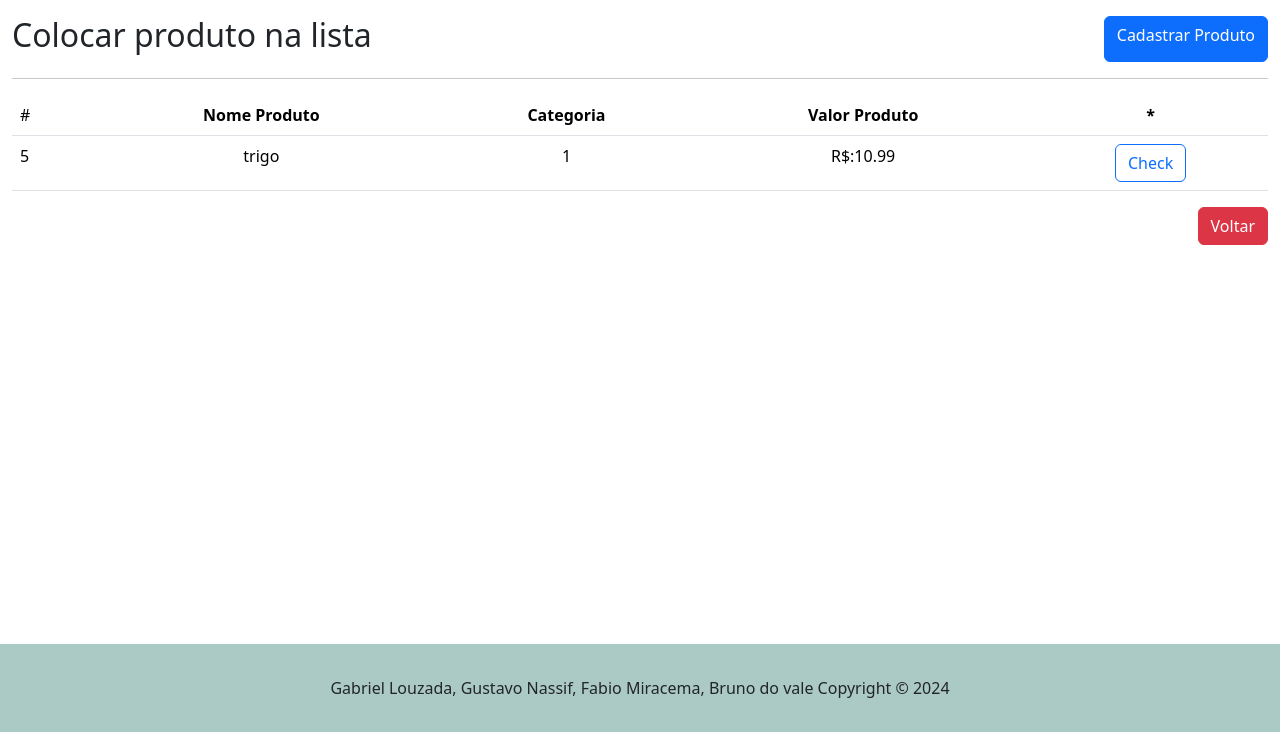
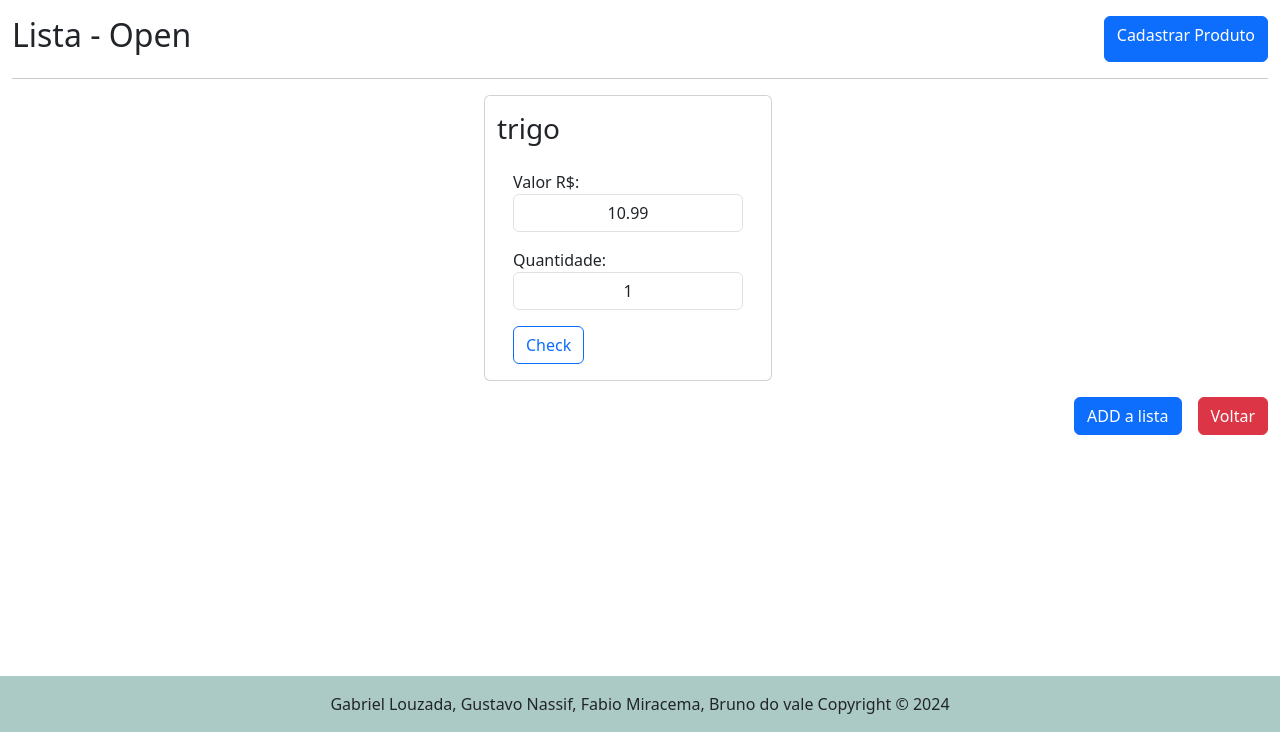
Before and after one commit to Gabriel-Louzada/ListFy, a FastAPI app: page /itens_lista/categorias/1/1 in a window 1280 px wide. Shown: the part 68-800 px from the top of the page. Run offline with FastAPI, Linux system fonts and the light colour scheme; data comes from the database, SQL or seed files in the repository.

Commit message:
Procedido Ajustes no Itens lista, porem ainda com bug na inserção

```diff
--- a/models/itens_lista.py
+++ b/models/itens_lista.py
@@ -5,5 +5,6 @@ from typing import Optional
 @dataclass
 class Itens_lista():
     id_produto: Optional[int] = None
+    id_lista: Optional[int] = None
     quantidade: Optional[int] = None
-    id_lista: Optional[int] = None
+    valor_produto: Optional[float] = None
--- a/routes/itens_lista_routes.py
+++ b/routes/itens_lista_routes.py
@@ -3,6 +3,7 @@ from fastapi.responses import HTMLResponse, RedirectResponse
 from fastapi.templating import Jinja2Templates
 
 from repo.categoria import *
+from repo.lista import *
 from repo.itens_lista import *
 from models.itens_lista import *
 from repo.produto import *
@@ -22,14 +23,32 @@ async def get_produtos(request: Request):
 @router.get("/categorias/{id_lista:int}/{id_categoria:int}", response_class=HTMLResponse)
 async def get_produtos(request: Request, id_categoria: int = 0, id_lista: int = 0):
     produtos = obter_produtos_categoria(id_categoria)
-    return templates.TemplateResponse("/itens_lista/listar_produtos.html", {"request": request, "produtos": produtos, "id_lista":id_lista, "id_categoria":id_categoria})
+    categoria = obter_uma_categoria(id_categoria)
+    lista = obter_uma_lista(id_lista)
+    return templates.TemplateResponse("/itens_lista/listar_produtos.html", {"request": request,
+                                                                            "produtos": produtos,
+                                                                            "id_lista":id_lista,
+                                                                            "id_categoria":id_categoria,
+                                                                            "categoria":categoria,
+                                                                            "lista":lista})
+
+@router.post("/post_itens_lista/{id_lista:int}", response_class=RedirectResponse)
+async def post_itens_lista(
+    id_lista: int = 0,
+    id_produto: int = Form(),
+    quantidade: int = Form(),
+    valor_produto: float = Form()):
+    itens_lista = Itens_lista(id_produto,id_lista,quantidade,valor_produto)
+    print(itens_lista)
+    inserir_itens_lista(itens_lista)
+    return RedirectResponse("/lista", status_code=status.HTTP_303_SEE_OTHER)
+
 
 @router.get("/um_produto", response_class=HTMLResponse)
 async def get_um_produto(request: Request, nome_produto: str = ''):
     produtos = obter_um_produto_nome(nome_produto)
     return templates.TemplateResponse("/itens_lista/um_produto.html", {"request": request, "produtos": produtos})
 
-
 @router.get("/categorias/{id_lista:int}", response_class=HTMLResponse)
 async def get_listar_categoria(request: Request,id_lista: int = 0):
     categoria = obter_todas_categorias()
--- a/sql/itens_lista.py
+++ b/sql/itens_lista.py
@@ -1,9 +1,9 @@
 SQL_CREATE_ITENS_LISTA = '''
 CREATE TABLE IF NOT EXISTS "itens_lista" (
 	"id_produto"	INTEGER NOT NULL,
-	"id_lista"	INTEGER,
+	"id_lista"	    INTEGER,
 	"quantidade"	REAL NOT NULL,
-	"valor"	REAL NOT NULL,
+	"valor"      	REAL NOT NULL,
 	FOREIGN KEY("id_lista") REFERENCES "lista"("id_lista"),
 	FOREIGN KEY("id_produto") REFERENCES "produto"("id_produto"),
 	PRIMARY KEY("id_lista")
--- a/templates/categoria/cadastro_categoria.html
+++ b/templates/categoria/cadastro_categoria.html
@@ -5,7 +5,8 @@
 {% block conteudo %}
     <main class="container mt-3">
         <h2>Cadastro de Categoria</h2>
-        <form class="row g-3 needs-validation" method="post" action="/categorias/post_cadastrar_categoria" novalidate>
+        <div class="row">
+            <form class="g-3 needs-validation" method="post" action="/categorias/post_cadastrar_categoria" novalidate>
                 <input type="hidden" name="id_categoria" value="id_categoria">
                 <div class="col-md-12">
                     <label for="nome_categoria" class="form-label">Nome Categoria:</label>
@@ -19,5 +20,6 @@
                     <a href="/categorias" class="btn btn-danger mx-2"> Voltar</a>
                 </div>
             </form>
+        </div>
     </main>
 {% endblock %}
--- a/templates/footer.html
+++ b/templates/footer.html
@@ -1,7 +1,7 @@
 <div class="p-3 mt-5 ">
     <div class="d-none"></div>
 </div>
-<footer class="bd-footer fixed-bottom p-3 mt-3" style="background-color: #accac5">
+<footer class="bd-footer fixed-bottom" style="background-color: #accac5">
     <div class="d-flex justify-content-center mt-3">
         <hr>
         <p>Gabriel Louzada, Gustavo Nassif, Fabio Miracema, Bruno do vale Copyright &copy; 2024</p>
--- a/templates/itens_lista/listar_produtos.html
+++ b/templates/itens_lista/listar_produtos.html
@@ -1,41 +1,47 @@
 {% extends "base.html" %}
 
-{% block titulo %}Cadastro de Produto{% endblock %}
+{% block titulo %}Produtos - Lista{% endblock %}
 
 {% block conteudo %}
 <main class="container-fluid">
     <div class="d-flex justify-content-between mt-3">
-            <h2>Colocar produto na lista</h2>
+        <h2>Lista - {{lista.estabelecimento}}</h2>
         <a href="/produto/cadastrar_produto" class="btn btn-primary"> Cadastrar Produto</a>
     </div>
     <hr>
-        <table class="table">
-            <tr>
-                <td>#</td>
-                <td style="text-align: center;"><b>Nome Produto</b></td>
-                <td style="text-align: center;"><b>Categoria</b></td>
-                <td style="text-align: center;"><b>Valor Produto</b></td>
-                <td style="text-align: center;"><b>*</b></td>
-            </tr>
-            <!-- faz uma iteração pelos produtos enviados pela rota -->
+    <form action="/itens_lista/post_itens_lista/{{lista.id_lista}}" method="post">
+        <div class="row container-fluid d-flex justify-content-evenly">
             {% for p in produtos %}
-            <tr>
-                <td>{{ p.id_produto }}</td>
-                <td style="text-align: center;">{{ p.nome_produto }}</td>
-                <td style="text-align: center;">{{ p.id_categoria }}</td>
-                <td style="text-align: center;">R$:{{ p.valor_produto }}</td>
-                <td style="text-align: center;" > <div>
-                    <input type="checkbox" class="btn-check" id="{{ p.id_produto }}" autocomplete="off">
-                    <label class="btn btn-outline-primary" for="{{ p.id_produto }}">Check</label>
+            {% set id_produto = p.id_produto %}
+            <div class="card col-12 mb-3" style="width: 18rem;">
+                <div>
+                    <h3 class="mt-3">{{ p.nome_produto}}</h3>
                 </div>
-            </td>
-            </tr>
+                <div class="card-body">
+                    <div>
+                        <label for="{{valor_produto}} m-3">Valor R$:</label>
+                        <input style="text-align: center;" type="text" class="form-control mb-3" id="valor_produto" name="valor_produto" value="{{ p.valor_produto }}">
+
+                    </div>
+                    <div>
+                        <label for="{{quantidade}} m-3">Quantidade:</label>
+                        <input style="text-align: center;" type="text" class="form-control mb-3" id="quantidade" name="quantidade" value="1">
+
+                    </div>
+                    <div class="col-12">
+                        <input type="checkbox" class="btn-check" value="{{id_produto}}" name="id_produto" id="{{ id_produto }}">
+                        <label class="btn btn-outline-primary" for="{{ id_produto }}">Check</label>
+                    </div>
+                </div>
+            </div>
             {% endfor %}
-        </table>
+        </div>
         <div class="row">
             <div class="col-12 d-flex justify-content-end">
-                <a href="/itens_lista/categorias" class="btn btn-danger"> Voltar</a>
+                <button class="btn btn-primary mx-3" type="submit">ADD a lista</button>
+                <a href="/lista" class="btn btn-danger"> Voltar</a>
             </div>
         </div>
+    </form>
 </main>
 {% endblock %}
--- a/templates/lista/cadastro_lista.html
+++ b/templates/lista/cadastro_lista.html
@@ -18,7 +18,6 @@
                 <label for="status_lista" class="form-label">Status</label>
                 <select class="form-select" id="status_lista" name="status_lista" required>
                   <option value="1">Aberto</option>
-                  <option value="0">Fechado</option>
                 </select>
             <div class="mt-3">
                 <button class="btn btn-primary" type="submit">Salvar</button>
```
Also changed, not shown: templates/itens_lista/listar_produtos - old.html (added, +55 -0 lines). Lines whose indentation alone changed are shown as unchanged.
